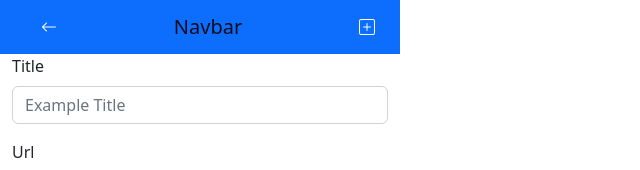
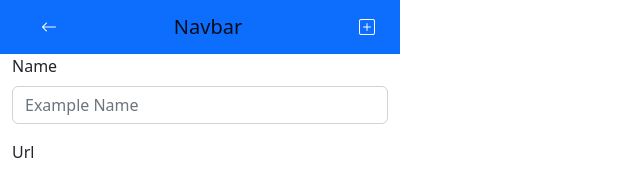
Before and after one commit to diegodrf/simple-list, an Angular app: page / in a window 1280 px wide. Both pictures are taken after a click on the button 367 px from the left and 27 px from the top of the page. Shown: the top 170 px of the page, without its empty margins (0-640 px from the left). Built offline with nearby package versions, Linux system fonts and the light colour scheme.

Commit message:
change input name

```diff
--- a/src/app/pages/edit-item/edit-item.component.html
+++ b/src/app/pages/edit-item/edit-item.component.html
@@ -1,13 +1,13 @@
 <form (ngSubmit)="save()" #f="ngForm">
     <div class="mb-3">
-        <label for="pageTitle" class="form-label">Title</label>
+        <label for="name" class="form-label">Name</label>
         <input
             type="text"
             class="form-control"
-            id="pageTitle"
-            placeholder="Example Title"
+            id="name"
+            placeholder="Example Name"
             ngModel
-            name="title"
+            name="name"
             required
             [disabled]="readonly"
         >
```
